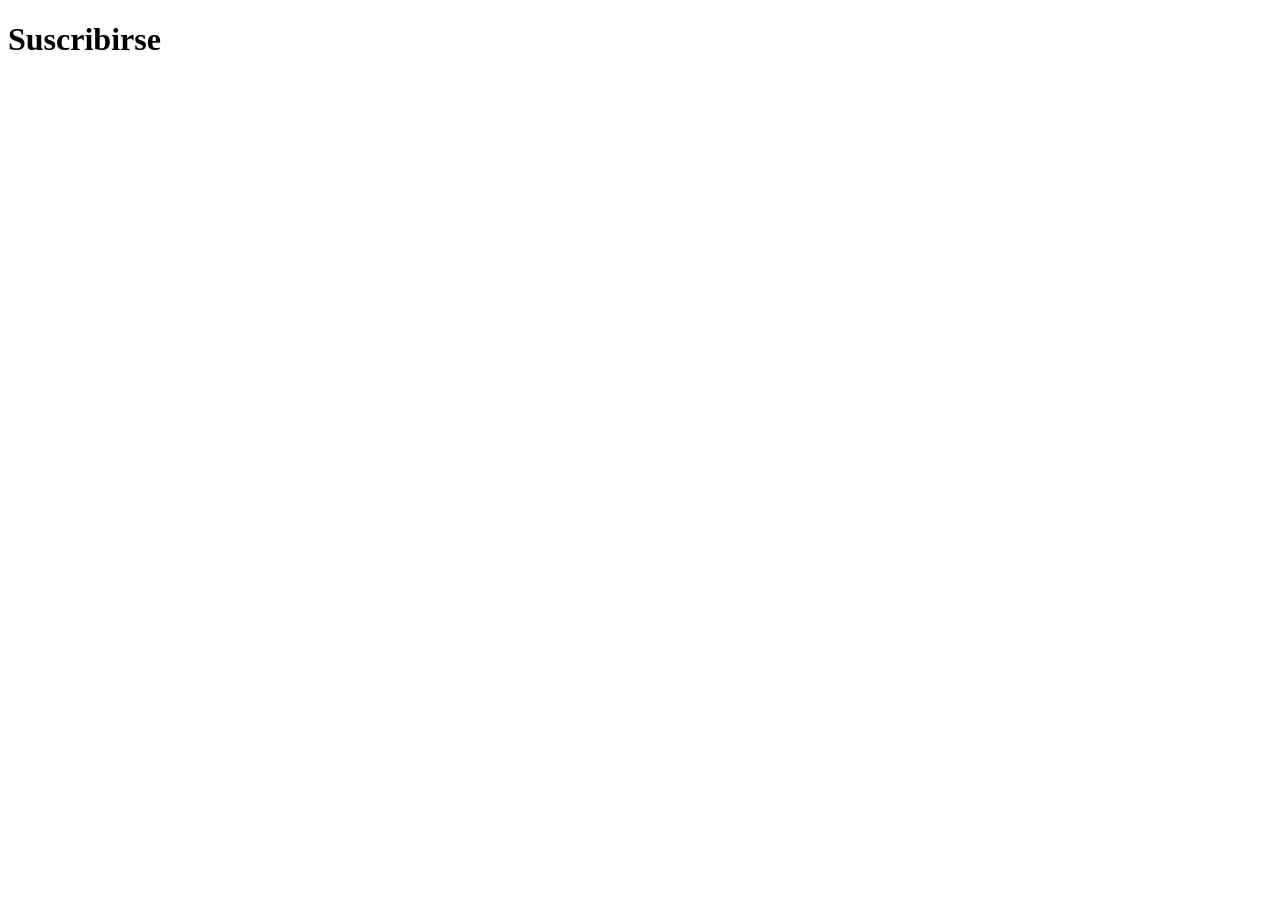
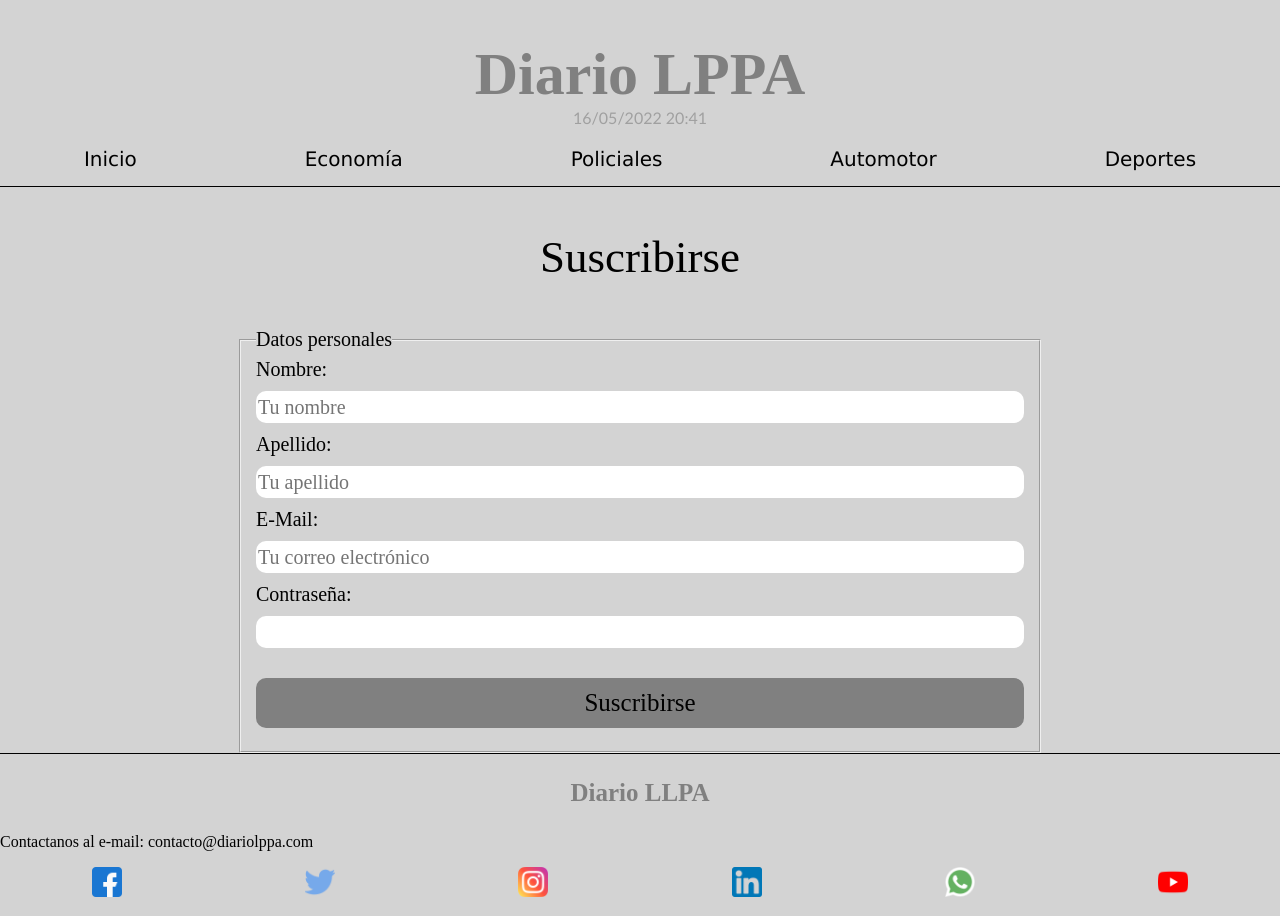
Before and after one commit to pabloatoledo/DiarioFlexbox, a plain HTML site: page Flexbox/suscribe.html in a window 1280 px wide. Before the commit the page ends 800 px from the top, so only its background shows below. Drawn offline with Linux system fonts and the light colour scheme.

Commit message:
master: finalizado suscribe.html

```diff
--- /dev/null
+++ b/Flexbox/css/style-suscribe.css
@@ -0,0 +1,46 @@
+button {
+    font-size: 15px;
+    width: 200px;
+}
+form {
+    display: flex;
+    justify-content: center;
+}
+input {
+    margin: 10px 0;
+    border-radius: 10px;
+    border: none;
+    height: 30px;
+}
+.suscrib {
+    font-size: 45px;
+    display: flex;
+    justify-content: center;
+}
+.form-susc {
+    display: flex;
+    justify-content: center;
+    flex-flow: column;
+    font-size: 20px;
+    width: 60%;
+}
+.enviar {
+    margin-top: 20px;
+    height: 50px;
+    font-size: 25px;
+    background-color: gray;
+}
+/*------------------------ESTILOS--------------------------------------*/
+
+
+.suscri {
+    background-color: #f44336;
+    color: white;
+    padding: 2px 5px;
+    text-align: center;
+    text-decoration: none;
+    font-size: px;
+}
+.suscri a:hover, a:active {
+    background-color: red;
+}
--- a/Flexbox/css/style.css
+++ b/Flexbox/css/style.css
@@ -87,7 +87,7 @@ a {
 h1 {
     text-align: center;
     font-size: 60px;
-    color: gray
+    color: gray;
 }
 h3 {
     text-align: center;
@@ -97,7 +97,9 @@ h3 {
 body {
     background-color: lightgrey;
 }
-
+footer {
+    border-top: 1px solid;
+}
 a:hover {
     color: red;
 }
@@ -114,14 +116,3 @@ a:hover {
     color: rgb(160, 160, 160);
     font-family: 'Trebuchet MS', 'Lucida Sans Unicode', 'Lucida Grande', 'Lucida Sans', Arial, sans-serif;
 }
-.suscr {
-    background-color: #f44336;
-    color: white;
-    padding: 20px 50px;
-    text-align: center;
-    text-decoration: none;
-    font-size: 25px;
-}
-.suscr a:hover, a:active {
-    background-color: red;
-}
--- a/Flexbox/suscribe.html
+++ b/Flexbox/suscribe.html
@@ -4,9 +4,74 @@
         <meta charset="UTF-8">
         <meta http-equiv="X-UA-Compatible" content="IE=edge">
         <meta name="viewport" content="width=device-width, initial-scale=1.0">
-        <title>Document</title>
+        <link rel="stylesheet" href="./css/normalize.css">
+        <link rel="stylesheet" href="./css/style.css">
+        <link rel="stylesheet" href="./css/media-queries.css">
+        <link rel="stylesheet" href="./css/style-suscribe.css">
+        <title>Suscribirse</title>
     </head>
     <body>
-        <h1>Suscribirse</h1>
+        <header>
+            <h1>Diario LPPA</h1>
+        </header>
+
+        <nav>
+            <span class="fec-hor">16/05/2022    20:41</span>
+            <ul class="hidden link-nav">
+                <li><a href="./index.html">Inicio</a></li>
+                <li><a href="./economia.html">Economía</a></li>
+                <li><a href="./policiales.html">Policiales</a></li>
+                <li><a href="./automotor.html">Automotor</a></li>
+                <li><a href="./deportes.html">Deportes</a></li>
+            </ul>
+            <img class="hamburguer" src="./img/hamburguer.png" alt="menu">
+        </nav>
+
+        <aside>
+            <!-- <img class="pub-fija" src="./img/publicidades/publifija.PNG" alt="publicidad"> -->
+        </aside>
+
+        <section>
+            <p class="suscrib">Suscribirse</p>
+            <form action="">
+                <fieldset class="form-susc">
+                    <legend>Datos personales</legend>
+                    <label for="nombre">Nombre: </label>
+                    <input type="text" id="nombre" placeholder="Tu nombre">
+                    <label for="apellido">Apellido: </label>
+                    <input type="text" id="apellido" placeholder="Tu apellido" required>
+                    <label for="email">E-Mail: </label>
+                    <input type="email" id="email" placeholder="Tu correo electrónico" required>
+                    <label for="contra">Contraseña: </label>
+                    <input type="password" id="contra" minlength="8" required>
+                    <input class="enviar" type="submit" value="Suscribirse">
+                </fieldset>
+            </form>
+        </section>
+
+        <footer>
+            <h3>Diario LLPA</h3>
+            <p>Contactanos al e-mail: contacto@diariolppa.com</p>
+            <div class="red-soc">
+                <a href="https://www.facebook.com">
+                    <img src="./img/iconos/facebook.png" alt="fb">
+                </a>
+                <a href="https://www.twitter.com">
+                    <img src="./img/iconos/twitter.png" alt="tw">
+                </a>
+                <a href="https://www.instagram.com">
+                    <img src="./img/iconos/instagram.png" alt="ig">
+                </a>
+                <a href="https://www.linkedin.com">
+                    <img src="./img/iconos/linkedin.png" alt="li">
+                </a>
+                <a href="https://www.whatsapp.com">
+                    <img src="./img/iconos/whatsapp.png" alt="fb">
+                </a>
+                <a href="https://www.youtube.com">
+                    <img src="./img/iconos/youtube.png" alt="fb">
+                </a>
+            </div>
+        </footer>
     </body>
 </html>
```
Also changed, not shown: Flexbox/index.html (+1 -4 lines).
